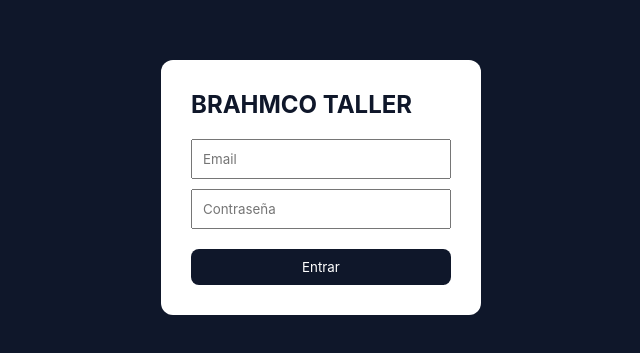
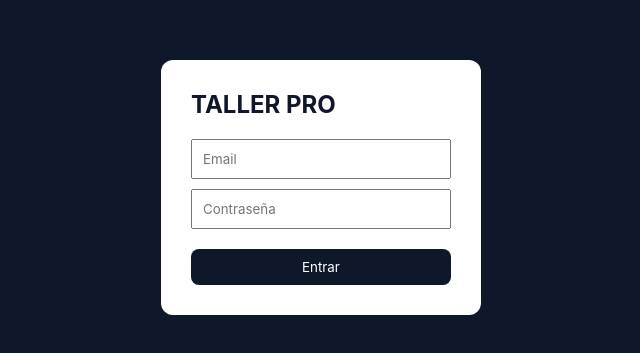
Before and after one commit to jairotomasrojasquispe-droid/Almecen_pro, a React (Vite) app: page / in a window 1280 px wide. Shown: the part 213-566 px from the top of the page, without its empty margins (319-959 px from the left). Built offline with nearby package versions, Linux system fonts and the light colour scheme; no server answers.

Commit message:
Rebrand a JR Soluciones Tecnologicas

```diff
--- a/index.html
+++ b/index.html
@@ -3,7 +3,9 @@
   <head>
     <meta charset="UTF-8" />
     <meta name="viewport" content="width=device-width, initial-scale=1.0" />
-    <title>Brahmco - Almacen Taller</title>
+    <title>JR Soluciones Tecnológicas - Almacen Taller</title>
+    <link rel="icon" type="image/png" href="/icon.png" />
+    <link rel="apple-touch-icon" href="/icon.png" />
   </head>
   <body>
     <div id="root"></div>
--- a/src/presentation/components/Layout.jsx
+++ b/src/presentation/components/Layout.jsx
@@ -35,7 +35,7 @@ export default function Layout({children}){
   return (
     <div className="app-shell">
       <aside className="sidebar">
-        <div className="logo">BRAHMCO<span>TALLER PRO</span></div>
+        <div className="logo">JR SOLUCIONES TECNOLOGICAS<span>TALLER PRO</span></div>
         <nav className="nav">
           <Item to="/" icon={LayoutDashboard} label="Dashboard" />
           <Item to="/productos" icon={Package} label="Productos" />
--- a/src/presentation/pages/Auth.jsx
+++ b/src/presentation/pages/Auth.jsx
@@ -17,7 +17,7 @@ export default function Auth() {
   return (
     <div style={{minHeight:'100vh', display:'flex', alignItems:'center', justifyContent:'center', background:'#0f172a'}}>
       <form onSubmit={handleLogin} style={{background:'white', padding:30, borderRadius:12, width:320}}>
-        <h2 style={{marginBottom:20, color:'#0f172a'}}>BRAHMCO TALLER</h2>
+        <h2 style={{marginBottom:20, color:'#0f172a'}}>TALLER PRO</h2>
         <input style={{width:'100%', padding:10, marginBottom:10}} placeholder="Email" value={email} onChange={e=>setEmail(e.target.value)} />
         <input style={{width:'100%', padding:10, marginBottom:20}} type="password" placeholder="Contraseña" value={password} onChange={e=>setPassword(e.target.value)} />
         <button style={{width:'100%', padding:10, background:'#0f172a', color:'white', border:'none', borderRadius:8}} disabled={loading}>
```
Also changed, not shown: public/icon.png (added), public/logo.png (added).
